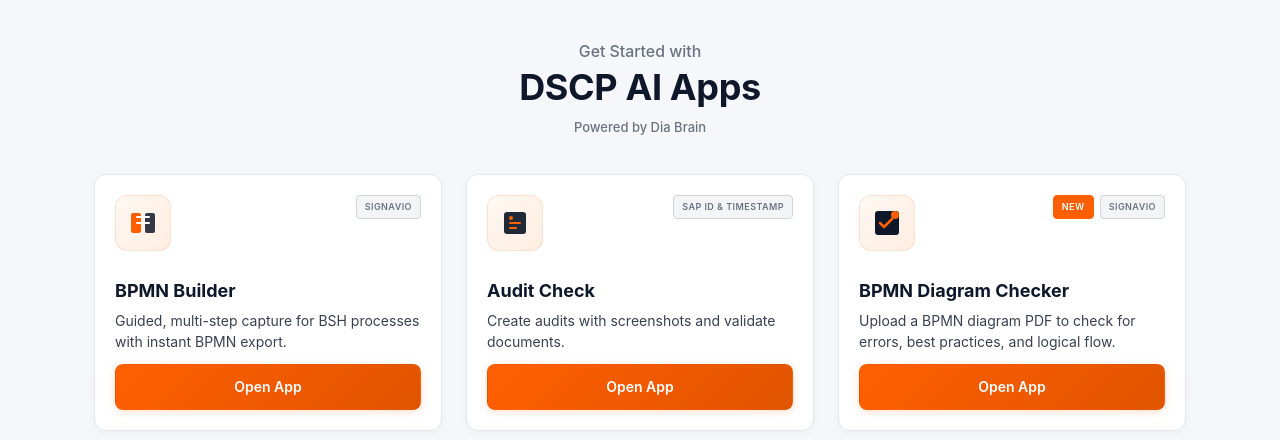
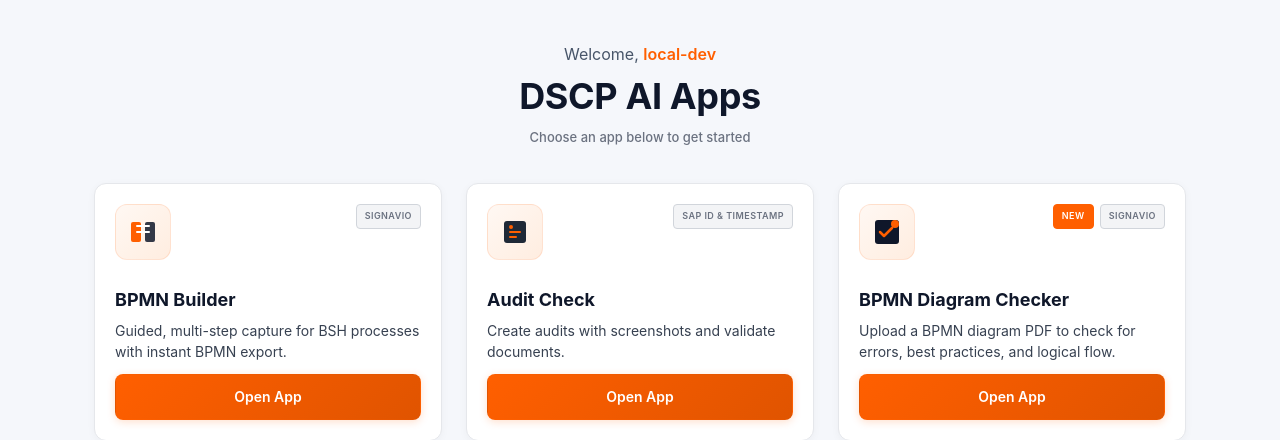
Before and after one commit to dxdelvin/DSCPAIApps, a FastAPI app: page / in a window 1280 px wide. Shown: the part 74-514 px from the top of the page. Run offline with FastAPI, Linux system fonts and the light colour scheme.

Commit message:
feat: Name in Homepage

```diff
--- a/app/routers/web.py
+++ b/app/routers/web.py
@@ -22,6 +22,7 @@ from app.services.audit_service import (
     continue_audit_chat,
 )
 from app.services.bpmn_checker_service import check_bpmn_diagram
+from app.services.auth_service import get_current_user
 
 router = APIRouter()
 templates = Jinja2Templates(directory=str(TEMPLATES_DIR))
@@ -62,7 +63,14 @@ class BPMNGenerateRequest(BaseModel):
 # Page Routes
 @router.get("/")
 async def home(request: Request):
-    return templates.TemplateResponse("index.html", {"request": request})
+    # Get current user info for welcome message
+    user_info = get_current_user(request)
+    username = user_info.get("user", "Guest")
+
+    return templates.TemplateResponse("index.html", {
+        "request": request,
+        "username": username,
+    })
 
 @router.get("/signavio-bpmn")
 async def signavio_bpmn(request: Request):
--- a/app/static/css/common.css
+++ b/app/static/css/common.css
@@ -159,6 +159,18 @@ a { color: inherit; text-decoration: none; }
     margin: 0 auto;
     padding: 12px 24px 36px;
     text-align: center;
+}
+
+.page-header .welcome-message {
+    font-size: 16px;
+    color: var(--slate-600);
+    margin-bottom: 8px;
+    font-weight: 400;
+}
+
+.page-header .welcome-message strong {
+    color: var(--brand-orange);
+    font-weight: 600;
 }
 
 .page-header h1 {
--- a/app/templates/index.html
+++ b/app/templates/index.html
@@ -6,8 +6,9 @@
 
 {% block content %}
 <div class="page-header">
-    <h1><span class="subtitle">Get Started with</span>DSCP AI Apps</h1>
-    <p class="header-subtitle">Powered by Dia Brain</p>
+    <p class="welcome-message">Welcome, <strong>{{ username }}</strong></p>
+    <h1>DSCP AI Apps</h1>
+    <p class="header-subtitle">Choose an app below to get started</p>
 </div>
 
 <button class="floating-feedback-btn" onclick="window.location.href='mailto:dsd9di@bosch.com?subject=DSCP%20AI%20App%20Feedback'" aria-label="Send Feedback">
```
